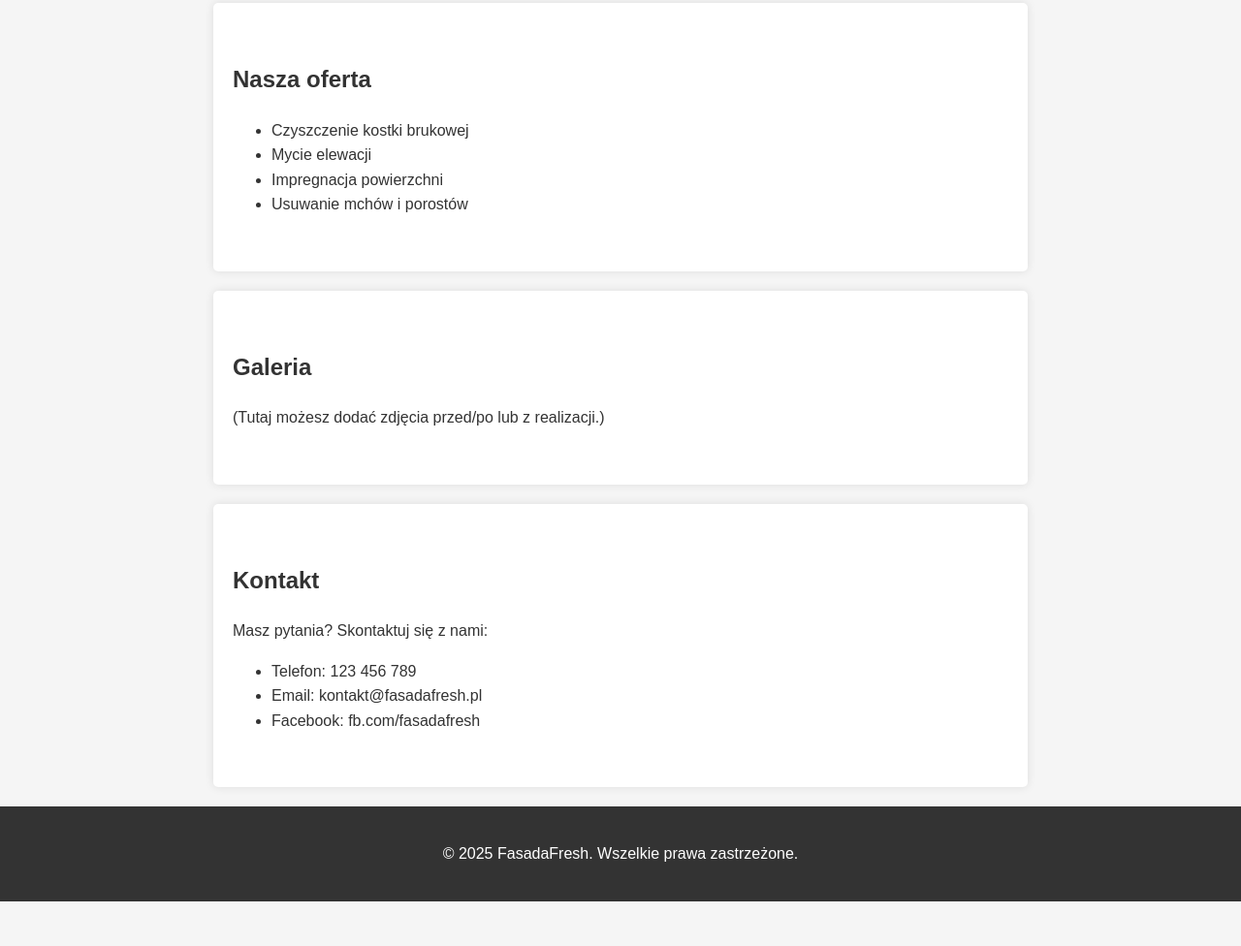
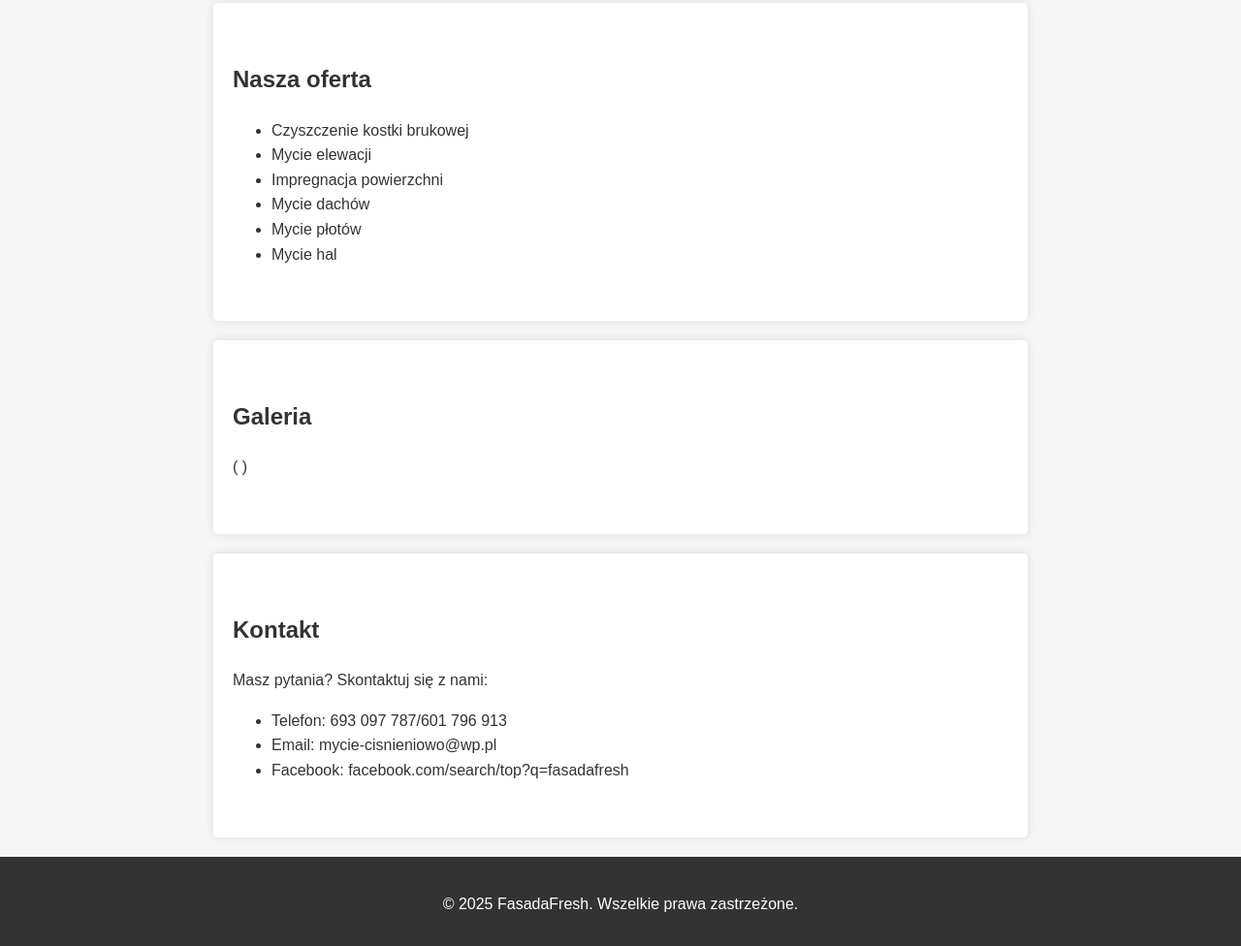
Before and after one commit to FasadaFresh/FasadaFresh, a plain HTML site: page index.html in a window 1280 px wide. Shown: the part 376-1352 px from the top of the page at 97% size. Before the commit the page ends 1306 px from the top, so only its background shows below. Drawn offline with Linux system fonts and the light colour scheme.

Commit message:
Update index.html

```diff
--- a/index.html
+++ b/index.html
@@ -30,23 +30,25 @@
             <li>Czyszczenie kostki brukowej</li>
             <li>Mycie elewacji</li>
             <li>Impregnacja powierzchni</li>
-            <li>Usuwanie mchów i porostów</li>
+            <li>Mycie dachów</li>
+            <li>Mycie płotów</li>
+            <li>Mycie hal</li>
         </ul>
     </section>
 
     <section id="gallery">
         <h2>Galeria</h2>
         <!-- Tu wstaw swoje zdjęcia -->
-        <p>(Tutaj możesz dodać zdjęcia przed/po lub z realizacji.)</p>
+        <p>( )</p>
     </section>
 
     <section id="contact">
         <h2>Kontakt</h2>
         <p>Masz pytania? Skontaktuj się z nami:</p>
         <ul>
-            <li>Telefon: 123 456 789</li>
-            <li>Email: kontakt@fasadafresh.pl</li>
-            <li>Facebook: fb.com/fasadafresh</li>
+            <li>Telefon: 693 097 787/601 796 913</li>
+            <li>Email: mycie-cisnieniowo@wp.pl</li>
+            <li>Facebook: facebook.com/search/top?q=fasadafresh</li>
         </ul>
     </section>
 
```
